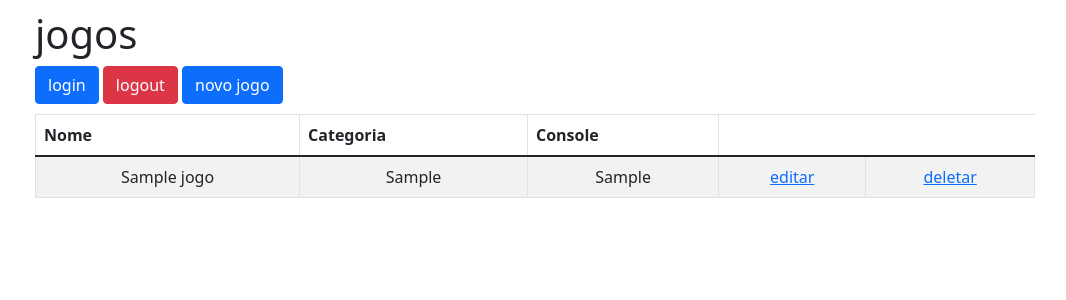
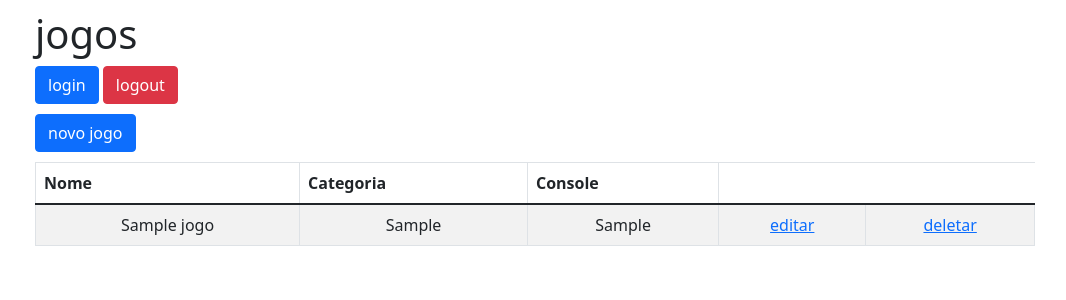
Before and after one commit to dihparaguai/alura.jogoteca-flask-api-sql, a Flask app: page / in a window 1280 px wide. Shown: the top 300 px of the page, without its empty margins (105-1171 px from the left). Run offline with Flask 3, Linux system fonts and the light colour scheme; the visitor is signed in with stand-in values (Sample User, id 1); tables that the repository leaves empty hold one stand-in row (values such as "Sample post"); some libraries are stand-ins or nearby versions.

Commit message:
Adicionadas divs para separar os botões de login, logout e novo jogo.

```diff
--- a/templates/lista.html
+++ b/templates/lista.html
@@ -2,9 +2,13 @@
 {% block content %}
 
 <!-- botoes de navegacao -->
-<a class="btn btn-primary" href="{{ url_for('login') }}">login</a>
-<a class="btn btn-danger" href="{{ url_for('logout') }}">logout</a>
-<a class="btn btn-primary" href="{{ url_for('novo') }}">novo jogo</a>
+<div>
+    <a class="btn btn-primary" href="{{ url_for('login') }}">login</a>
+    <a class="btn btn-danger" href="{{ url_for('logout') }}">logout</a>
+</div>
+<div>
+    <a class="btn btn-primary" href="{{ url_for('novo') }}">novo jogo</a>
+</div>
 
 <table class="table table-striped table-responsive table-bordered">
     <thead class="thead-default">
```
